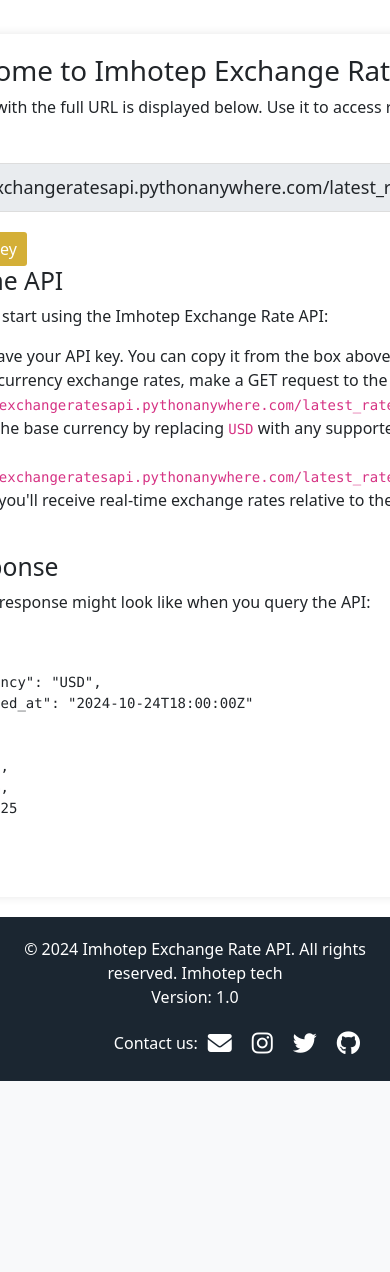
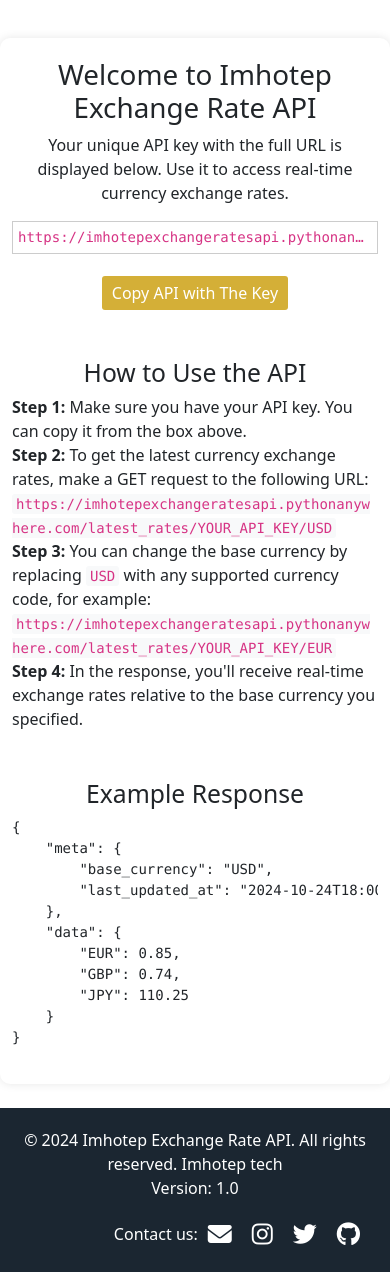
Before and after one commit to Imhotep-Tech/imhotep_currency_rates_api, a Flask app: template templates/home.html in a window 390 px wide; the page is wider, and only the part inside the window is pictured. Shown: the part 56-1328 px from the top of that part. Before the commit the page ends 1137 px from the top of that part, so only its background shows below. Run offline with Flask 3, Linux system fonts and the light colour scheme; the template is opened without the code that fills it: most values are stand-ins (such as "Sample title", 1, 10 or a date in 2020); some libraries are stand-ins or nearby versions.

Commit message:
fixed the layout on mobile phones

```diff
--- a/static/main.js
+++ b/static/main.js
@@ -267,12 +267,18 @@
     }
 }
 
-    // Function to copy API key to clipboard
     function copyApiKey() {
-        const apiKey = document.getElementById("apiKey").textContent;
-        navigator.clipboard.writeText(apiKey).then(() => {
-            alert('API Key copied to clipboard!');
-        }).catch(err => {
-            console.error('Failed to copy API Key: ', err);
-        });
+        const apiKeyElement = document.getElementById('apiKey');
+        const apiKeyText = apiKeyElement.textContent; // Get the full URL text
+
+        // Create a temporary textarea element to hold the text for copying
+        const textarea = document.createElement('textarea');
+        textarea.value = apiKeyText; // Set the textarea value to the URL
+        document.body.appendChild(textarea); // Append the textarea to the body
+
+        textarea.select(); // Select the text in the textarea
+        document.execCommand('copy'); // Copy the selected text to the clipboard
+        document.body.removeChild(textarea); // Remove the textarea from the DOM
+
+        alert('API key copied to clipboard!'); // Optional: Alert the user
     }
--- a/static/styles.css
+++ b/static/styles.css
@@ -499,15 +499,15 @@
     text-align: center;
 }
 .api-key {
-    background-color: #e9ecef;
-    border: 1px solid #ddd;
-    padding: 10px;
-    margin: 20px 0;
-    font-size: 18px;
-    text-align: center;
-    border-radius: 5px;
-    word-wrap: break-word;
+  display: inline-block; /* Allows width to be applied */
+  max-width: 100%; /* Set max width for the element */
+  overflow: hidden; /* Hide overflow */
+  white-space: nowrap; /* Prevent wrapping */
+  text-overflow: ellipsis; /* Display ellipsis for overflow text */
+  border: 1px solid #ccc; /* Optional: Add border for visibility */
+  padding: 5px; /* Optional: Add padding for better appearance */
 }
+
 .instructions {
     font-size: 16px;
     line-height: 1.5;
--- a/templates/home.html
+++ b/templates/home.html
@@ -4,37 +4,41 @@
 
 {% include 'nav.html' %}
 
-<main>
+<main class="container my-4">
     {% if success %}
-        <div class="done-message">
+        <div class="alert alert-success text-center done-message">
             {{ success }}
         </div>
     {% endif %}
-    <h1>Welcome to Imhotep Exchange Rate API</h1>
 
-    <p class="instructions">Your unique API key with the full URL is displayed below. Use it to access real-time currency exchange rates.</p>
+    <h1 class="text-center">Welcome to Imhotep Exchange Rate API</h1>
 
-    <div class="api-key" id="apiKey">
-        https://imhotepexchangeratesapi.pythonanywhere.com/latest_rates/{{api_key}}/USD
+    <p class="text-center instructions">Your unique API key with the full URL is displayed below. Use it to access real-time currency exchange rates.</p>
+
+    <div class="api-key-box text-center">
+        <code class="api-key" id="apiKey">
+            https://imhotepexchangeratesapi.pythonanywhere.com/latest_rates/{{api_key}}/USD
+        </code>
     </div>
-    <button class="copy-button" onclick="copyApiKey()">Copy API with The Key</button>
 
-    <h2>How to Use the API</h2>
-    <p class="instructions">
-        Follow these steps to start using the Imhotep Exchange Rate API:
-        <ol>
-            <li>Make sure you have your API key. You can copy it from the box above.</li>
-            <li>To get the latest currency exchange rates, make a GET request to the following URL:
+    <div class="text-center my-3">
+        <button class="copy-button" onclick="copyApiKey()">Copy API with The Key</button>
+    </div>
+
+    <h2 class="text-center mt-5">How to Use the API</h2>
+    <div class="instructions mx-auto" style="max-width: 700px;">
+        <ol class="list-unstyled">
+            <li><strong>Step 1:</strong> Make sure you have your API key. You can copy it from the box above.</li>
+            <li><strong>Step 2:</strong> To get the latest currency exchange rates, make a GET request to the following URL:
                 <br><code>https://imhotepexchangeratesapi.pythonanywhere.com/latest_rates/YOUR_API_KEY/USD</code></li>
-            <li>You can change the base currency by replacing <code>USD</code> with any supported currency code, for example:
+            <li><strong>Step 3:</strong> You can change the base currency by replacing <code>USD</code> with any supported currency code, for example:
                 <br><code>https://imhotepexchangeratesapi.pythonanywhere.com/latest_rates/YOUR_API_KEY/EUR</code></li>
-            <li>In the response, you'll receive real-time exchange rates relative to the base currency you specified.</li>
+            <li><strong>Step 4:</strong> In the response, you'll receive real-time exchange rates relative to the base currency you specified.</li>
         </ol>
-    </p>
+    </div>
 
-    <h2>Example Response</h2>
-    <p class="instructions">
-        Here's what a typical response might look like when you query the API:
+    <h2 class="text-center mt-5">Example Response</h2>
+    <div class="example-response mx-auto" style="max-width: 700px;">
         <pre><code>{
     "meta": {
         "base_currency": "USD",
@@ -46,7 +50,7 @@
         "JPY": 110.25
     }
 }</code></pre>
-    </p>
+    </div>
 </main>
 
 {% endblock %}
```
